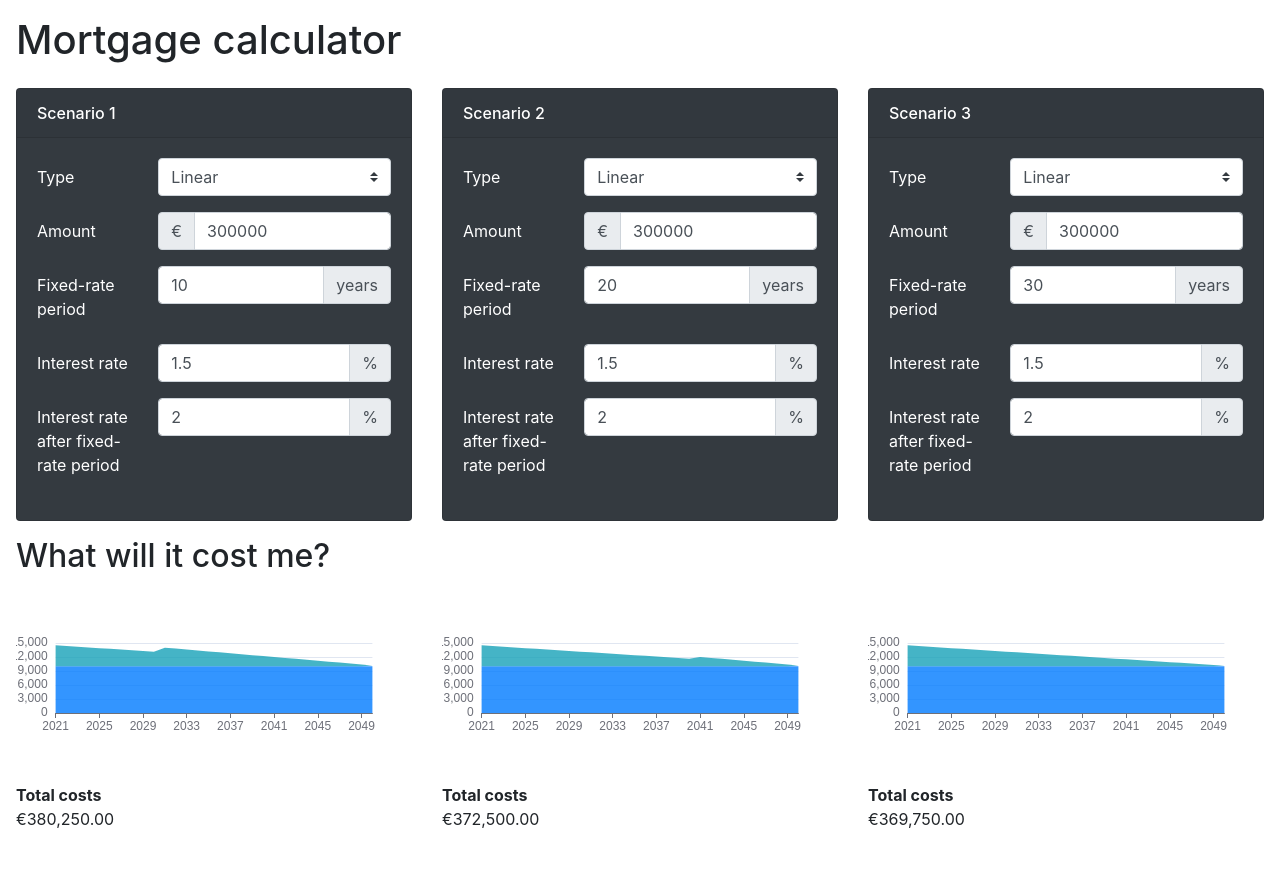
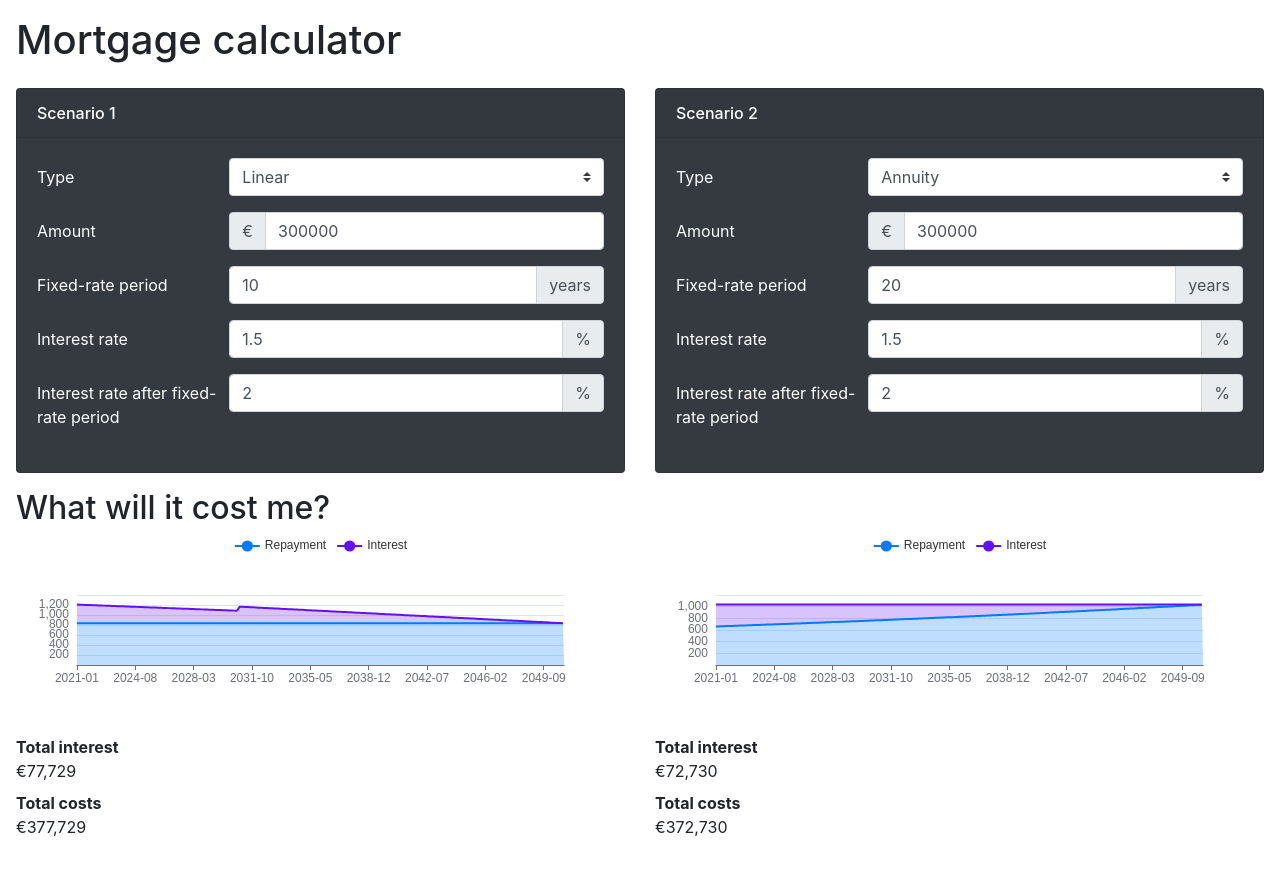
Before and after one commit to timseverien/mortgage-calculator, a Nuxt app: page / in a window 1280 px wide. Shown: the top 874 px of the page. Built offline with nearby package versions, Linux system fonts and the light colour scheme.

Commit message:
Style chart and more

```diff
--- a/assets/main.css
+++ b/assets/main.css
@@ -1,3 +1,8 @@
-.el-row + .el-row {
-  margin-top: 1rem;
+.chart-tooltip {
+  display: grid;
+  grid-template-columns: 1fr 1fr;
 }
+
+.chart-tooltip > :nth-child(even) {
+  text-align: right;
+}
--- a/components/CostsOverTimeChart.vue
+++ b/components/CostsOverTimeChart.vue
@@ -7,17 +7,15 @@ import * as echarts from 'echarts'
 
 const colors = [
   '#007bff',
-  '#17a2b8',
-  '#20c997',
-  '#28a745',
-  '#343a40',
   '#6610f2',
-  '#6c757d',
   '#6f42c1',
+  '#e83e8c',
   '#dc3545',
-  '#e83e8c',
   '#fd7e14',
   '#ffc107',
+  '#28a745',
+  '#20c997',
+  '#17a2b8',
 ]
 
 export default {
@@ -34,27 +32,62 @@ export default {
   },
 
   data() {
-    const currentYear = new Date().getFullYear()
+    const { legend, series } = this.createSeries()
+    const costsFormatter = new Intl.NumberFormat(undefined, {
+      currency: 'EUR',
+      maximumFractionDigits: 2,
+      minimumFractionDigits: 2,
+      style: 'currency',
+    })
 
     return {
       chart: null,
       chartOptions: {
-        series: this.createSeries(),
+        color: colors,
+        legend: { data: legend },
+        series,
+
         tooltip: {
+          axisPointer: {
+            animation: false,
+            lineStyle: {
+              color: '#000',
+              opacity: 1,
+            },
+            snap: true,
+          },
+          formatter(params) {
+            const series = params
+              .map(
+                (param) => `<div>
+                  <span style="display:inline-block;margin-right:4px;border-radius:10px;width:10px;height:10px;background-color:${
+                    param.color
+                  };"></span>
+                  ${param.seriesName}
+                </div>
+                <b>${costsFormatter.format(param.data)}</b>`
+              )
+              .join('')
+
+            const total = params.reduce((sum, param) => sum + param.data, 0)
+
+            return `<div class="chart-tooltip">
+              ${series}
+              <div>Total</div>
+              <b>${costsFormatter.format(total)}</b>
+            </div>`
+          },
+          snap: true,
+          transitionDuration: 0,
           trigger: 'axis',
-          snap: true,
-          lineStyle: {
-            color: '#000',
-            opacity: 1,
-          },
         },
+
         xAxis: {
           boundaryGap: false,
-          data: this.data.map((c) => currentYear + c.year),
+          data: this.data.map((c) => c.period),
           type: 'category',
         },
         yAxis: {},
-        color: colors,
       },
     }
   },
@@ -81,30 +114,33 @@ export default {
     },
 
     createSeries() {
-      return [
+      const series = [
         {
-          areaStyle: {
-            opacity: 0.8,
-          },
+          areaStyle: { opacity: 0.25 },
           data: this.data.map((c) => c.amount),
-          lineStyle: { width: 0 },
+          emphasis: false,
           name: 'Repayment',
           showSymbol: false,
           stack: 'total',
+          symbol: 'none',
           type: 'line',
         },
         {
-          areaStyle: {
-            opacity: 0.8,
-          },
+          areaStyle: { opacity: 0.25 },
           data: this.data.map((c) => c.interest),
-          lineStyle: { width: 0 },
+          emphasis: false,
           name: 'Interest',
           showSymbol: false,
           stack: 'total',
+          symbol: 'none',
           type: 'line',
         },
       ]
+
+      return {
+        legend: series.map((s) => s.name),
+        series,
+      }
     },
   },
 }
--- a/nuxt.config.js
+++ b/nuxt.config.js
@@ -13,7 +13,6 @@ export default {
       { name: 'viewport', content: 'width=device-width, initial-scale=1' },
       { hid: 'description', name: 'description', content: '' },
     ],
-    link: [{ rel: 'icon', type: 'image/x-icon', href: '/favicon.ico' }],
     // script: [
     //   {
     //     hid: 'echarts',
@@ -23,7 +22,7 @@ export default {
   },
 
   // Global CSS: https://go.nuxtjs.dev/config-css
-  css: [],
+  css: ['@/assets/main.css'],
 
   // Plugins to run before rendering page: https://go.nuxtjs.dev/config-plugins
   plugins: [],
--- a/pages/index.vue
+++ b/pages/index.vue
@@ -44,6 +44,9 @@
         />
 
         <dl>
+          <dt>Total interest</dt>
+          <dd>{{ scenario.totalInterestFormatted }}</dd>
+
           <dt>Total costs</dt>
           <dd>{{ scenario.totalFormatted }}</dd>
         </dl>
@@ -53,14 +56,22 @@
 </template>
 
 <script>
+const periodsPerYear = 12
+
+function createFormattedDateFromPeriod(period) {
+  const currentYear = new Date().getFullYear()
+  const year = (currentYear + Math.floor(period / 12))
+    .toString()
+    .padStart(4, '0')
+  const month = ((period % 12) + 1).toString().padStart(2, '0')
+
+  return `${year}-${month}`
+}
+
 export default {
   data() {
     return {
-      scenarios: [
-        this.createScenario(0),
-        this.createScenario(1),
-        this.createScenario(2),
-      ],
+      scenarios: [this.createScenario(0), this.createScenario(1)],
     }
   },
 
@@ -68,19 +79,28 @@ export default {
     scenarioCosts() {
       const costsFormatter = new Intl.NumberFormat(undefined, {
         currency: 'EUR',
+        maximumFractionDigits: 0,
+        minimumFractionDigits: 0,
         style: 'currency',
       })
 
       return this.scenarios.map((scenario) => {
         const costsOvertime = this.getCostsOverTime(scenario)
+
         const total = costsOvertime.reduce(
           (sum, costs) => sum + costs.amount + costs.interest,
+          0
+        )
+
+        const totalInterest = costsOvertime.reduce(
+          (sum, costs) => sum + costs.interest,
           0
         )
 
         return {
           costsOvertime,
           totalFormatted: costsFormatter.format(total),
+          totalInterestFormatted: costsFormatter.format(totalInterest),
         }
       })
     },
@@ -96,12 +116,37 @@ export default {
         interestRate: 0.015,
         interestRateAfterFixedRatePeriod: 0.02,
         period: 30,
-        type: 'linear',
+        type: index % 2 === 0 ? 'linear' : 'annuity',
       }
     },
 
+    // https://www.investopedia.com/terms/p/present-value-annuity.asp
+    // https://superuser.com/a/871411
     getAnnuityCostsOvertime(scenario) {
-      return []
+      const costsPerMonth = []
+      const interestPeriods = periodsPerYear * scenario.period
+      const periodicInterestRate = scenario.interestRate / periodsPerYear
+
+      const monthlyPayment =
+        (scenario.amount * periodicInterestRate) /
+        (1 - Math.pow(1 + periodicInterestRate, -interestPeriods))
+
+      let debt = scenario.amount
+
+      for (let i = 0; i < periodsPerYear * scenario.period; i++) {
+        const interest = (scenario.interestRate / periodsPerYear) * debt
+        const amount = monthlyPayment - interest
+
+        debt -= amount
+
+        costsPerMonth.push({
+          amount,
+          interest,
+          period: createFormattedDateFromPeriod(i),
+        })
+      }
+
+      return costsPerMonth
     },
 
     getCostsOverTime(scenario) {
@@ -116,26 +161,31 @@ export default {
     },
 
     getLinearCostsOvertime(scenario) {
+      const costsPerMonth = []
       const amountPerYear = scenario.amount / scenario.period
 
-      const costsPerYear = new Array(scenario.period)
-        .fill()
-        .map((_, yearIndex) => {
-          const amount = amountPerYear
-          const year = yearIndex
+      const amountPerMonth = amountPerYear / periodsPerYear
 
-          const interestRate =
-            yearIndex < scenario.fixedRatePeriod
-              ? scenario.interestRate
-              : scenario.interestRateAfterFixedRatePeriod
+      for (let i = 0; i < periodsPerYear * scenario.period; i++) {
+        const amount = amountPerMonth
+        const year = Math.floor(i / periodsPerYear)
 
-          const interest =
-            (scenario.period - yearIndex) * amountPerYear * interestRate
+        const interestRate =
+          (year < scenario.fixedRatePeriod
+            ? scenario.interestRate
+            : scenario.interestRateAfterFixedRatePeriod) / periodsPerYear
 
-          return { amount, interest, year }
+        const interest =
+          (periodsPerYear * scenario.period - i) * amountPerMonth * interestRate
+
+        costsPerMonth.push({
+          amount,
+          interest,
+          period: createFormattedDateFromPeriod(i),
         })
+      }
 
-      return costsPerYear
+      return costsPerMonth
     },
 
     handleScenarioChange(scenario, key, value) {
```
